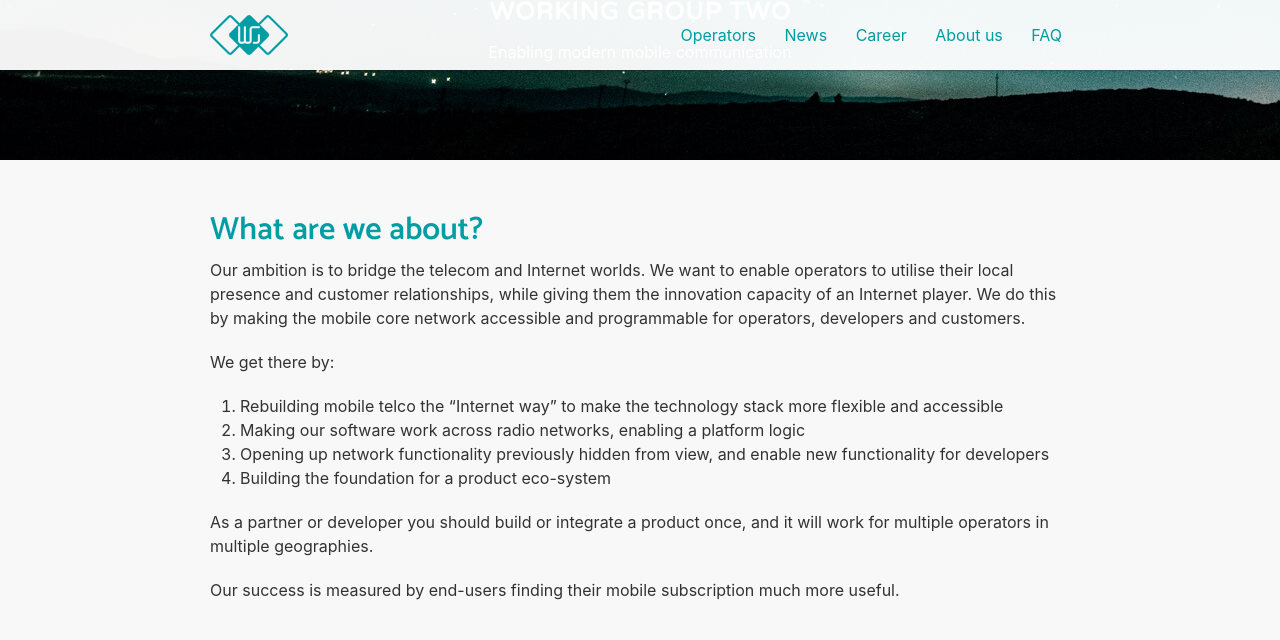
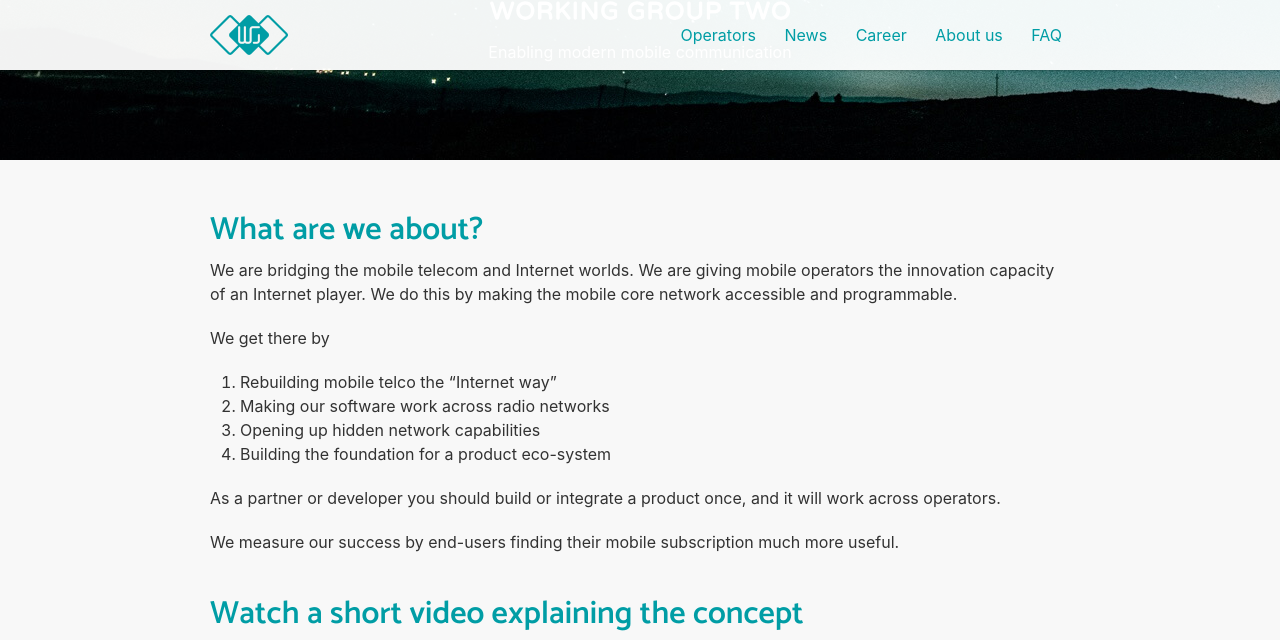
Before and after one commit to working-group-two/engineering-blog, a Jekyll site: the page built from pages/index.md, in a window 1280 px wide and 900 px high, scrolled down 290 px, cut to the strip 0-640 px from the top of the window. Built offline with Jekyll 4.4.1, drawn with Linux system fonts in a browser that asks for light colours; nearby versions of some CDN libraries.

Commit message:
Update index.md

```diff
--- a/pages/index.md
+++ b/pages/index.md
@@ -7,17 +7,17 @@
 
 # What are we about?
 
-Our ambition is to bridge the telecom and Internet worlds. We want to enable operators to utilise their local presence and customer relationships, while  giving them the innovation capacity of an Internet player. We do this by making the mobile core network accessible and programmable for operators, developers and customers.
+We are bridging the mobile telecom and Internet worlds. We are giving mobile operators the innovation capacity of an Internet player. We do this by making the mobile core network accessible and programmable.
 
-We get there by:
-1. Rebuilding mobile telco the "Internet way" to make the technology stack more flexible and accessible
-2. Making our software work across radio networks, enabling a platform logic
-3. Opening up network functionality previously hidden from view, and enable new functionality for developers
+We get there by
+1. Rebuilding mobile telco the "Internet way"
+2. Making our software work across radio networks
+3. Opening up hidden network capabilities
 4. Building the foundation for a product eco-system
 
-As a partner or developer you should build or integrate a product once, and it will work for multiple operators in multiple geographies.
+As a partner or developer you should build or integrate a product once, and it will work across operators.
 
-Our success is measured by end-users finding their mobile subscription much more useful.
+We measure our success by end-users finding their mobile subscription much more useful.
 
 ## Watch a short video explaining the concept
 <div class="video-border">
```
